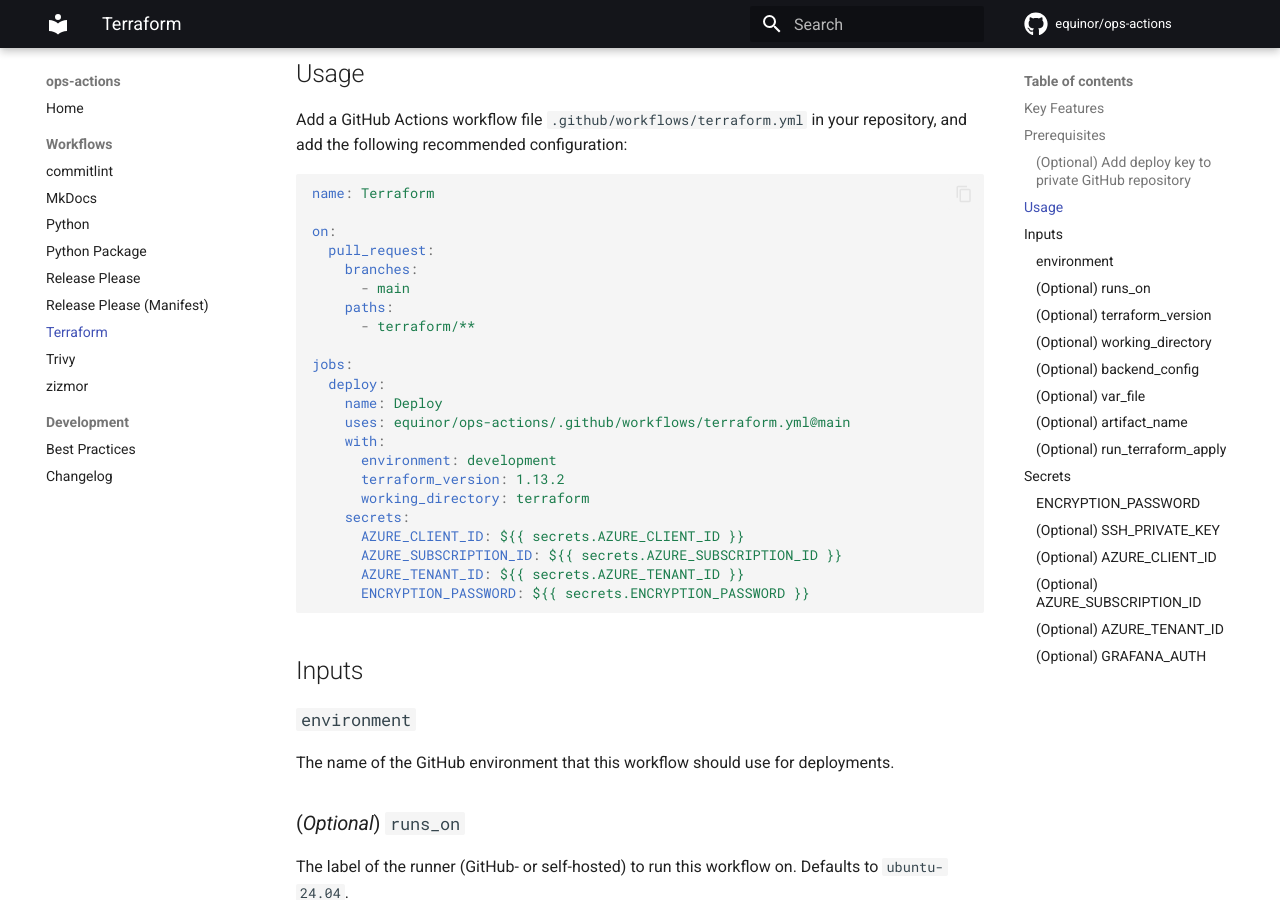
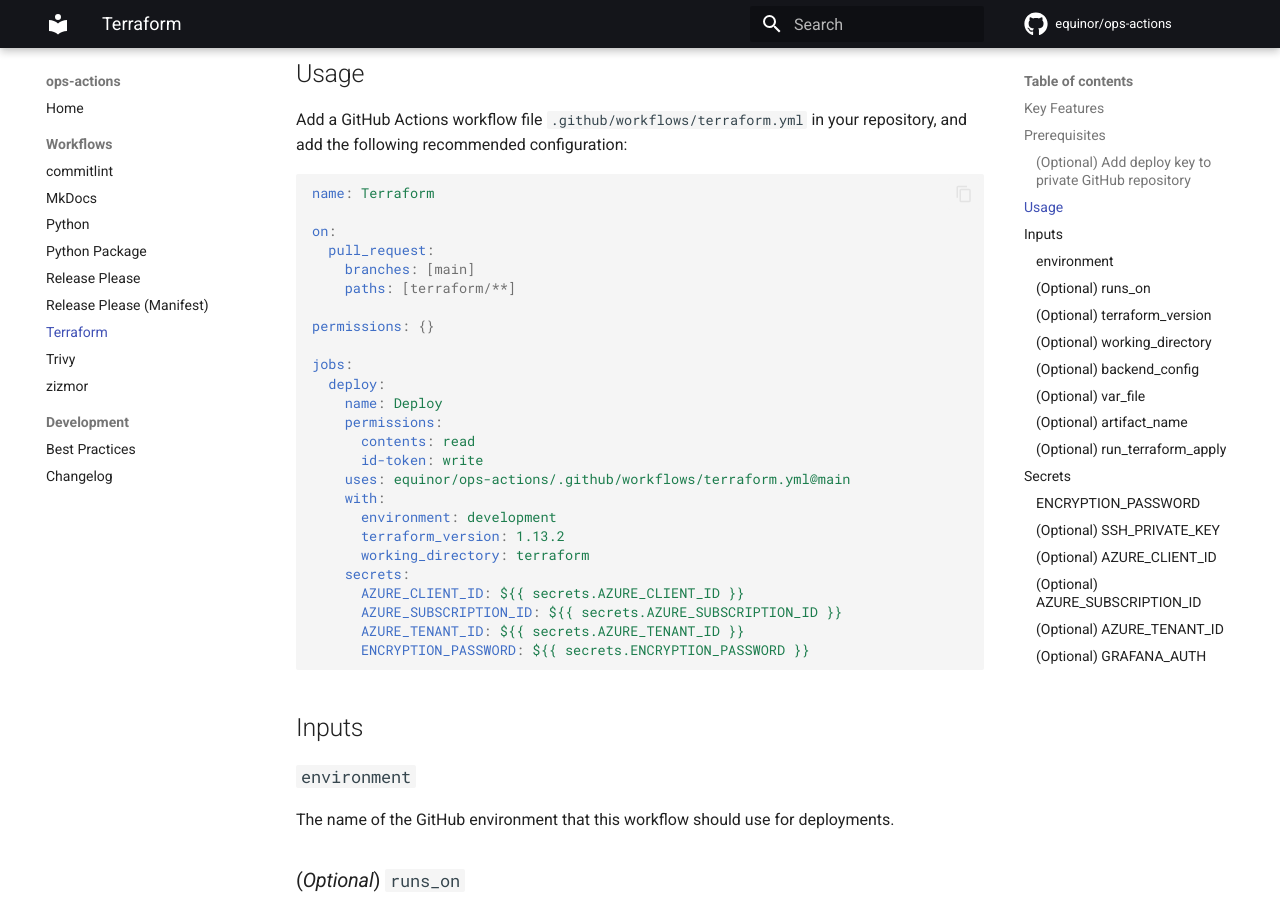
Before and after one commit to equinor/ops-actions, an MkDocs documentation site: the page built from docs/workflows/terraform.md, in a window 1280 px wide and 900 px high, scrolled down 880 px. Built offline with MkDocs 1.6.1 and Material for MkDocs 9.7.7, drawn with Linux system fonts in a browser that asks for light colours; comment, search, counter and statistics services are not loaded.

Commit message:
fix(terraform): reduce and document required permissions
- Remove custom logic for deleting workflow artifacts, which requires `actions: write` permissions.
- Document required permissions.

```diff
--- a/docs/workflows/terraform.md
+++ b/docs/workflows/terraform.md
@@ -32,14 +32,17 @@
 
 on:
   pull_request:
-    branches:
-      - main
-    paths:
-      - terraform/**
+    branches: [main]
+    paths: [terraform/**]
+
+permissions: {}
 
 jobs:
   deploy:
     name: Deploy
+    permissions:
+      contents: read
+      id-token: write
     uses: equinor/ops-actions/.github/workflows/terraform.yml@main
     with:
       environment: development
```
Also changed, not shown: 1 other file.
